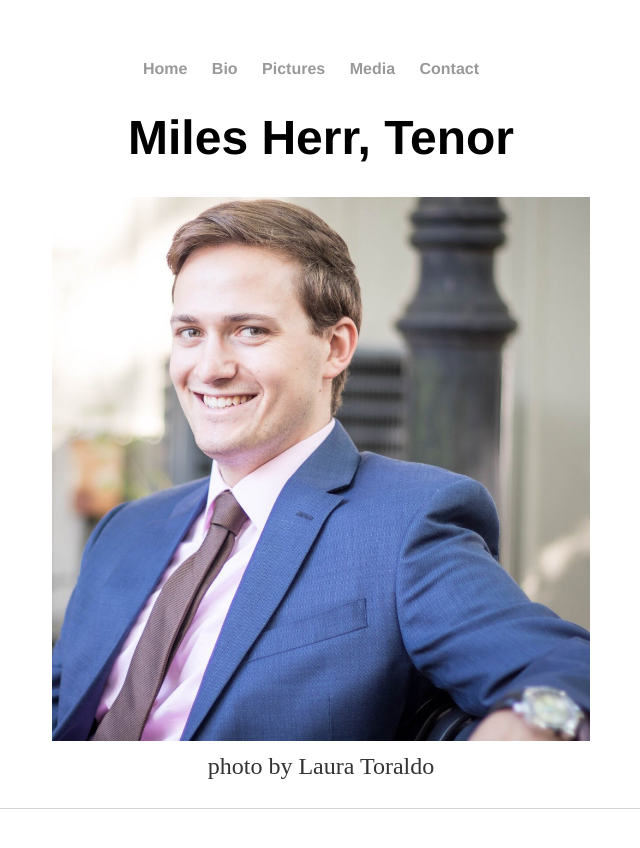
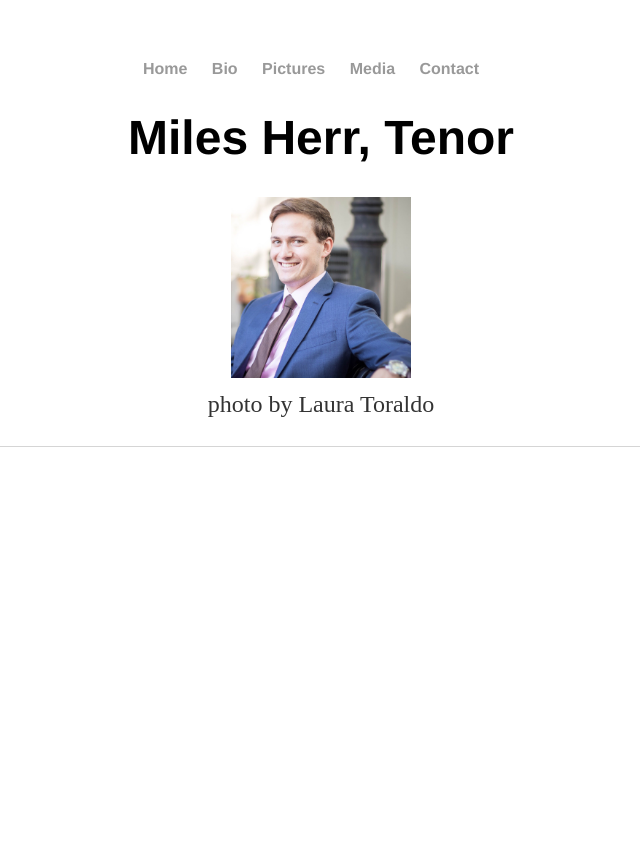
Before and after one commit to leemlb06pmi/leemlb06pmi.github.io, a Jekyll site: the page built from index.html, in a window 1280 px wide. Shown: the top 848 px of the page, without its empty margins (319-959 px from the left). Built offline with Jekyll 4.4.1, drawn with Linux system fonts in a browser that asks for light colours.

Commit message:
Update main.css

```diff
--- a/css/main.css
+++ b/css/main.css
@@ -3,7 +3,7 @@ body {
     width: 70%;
 }
 img{
-    max-width: 60%
+    max-width: 20%
 }
 img.sized{
     max-width: 60%;
```
